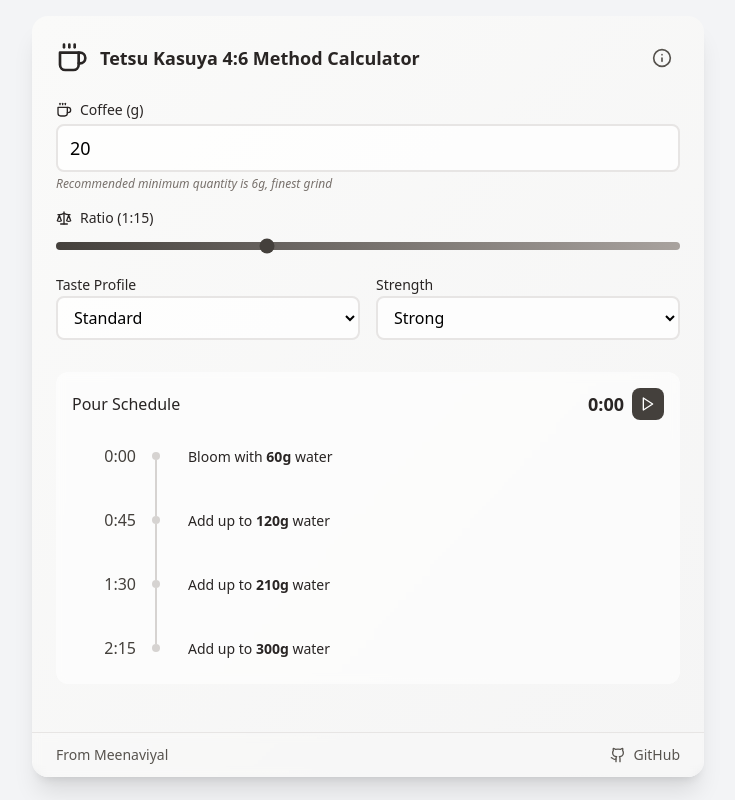
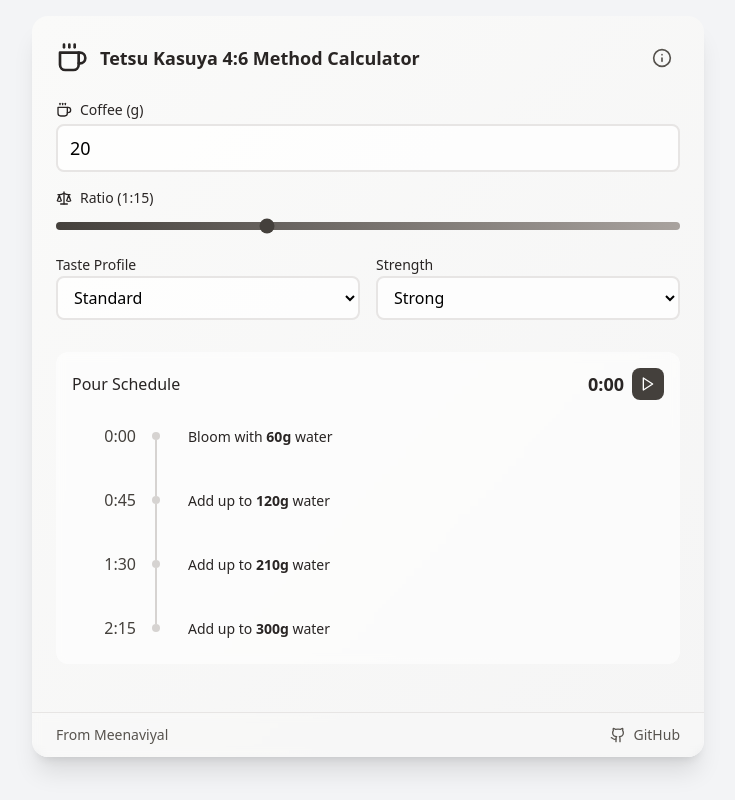
Before and after one commit to meenaviyal/v60-calculator, a React (Vite) app: page / in a window 1280 px wide. Shown: the whole page, without its empty margins (272-1007 px from the left). Built offline with nearby package versions, Linux system fonts and the light colour scheme; the HTML template or start-up script is replaced by a standard one.

Commit message:
Update TetsuCalculator.jsx - Space saving

```diff
--- a/src/components/TetsuCalculator.jsx
+++ b/src/components/TetsuCalculator.jsx
@@ -157,9 +157,6 @@ const TetsuCalculator = () => {
                              focus:ring-2 focus:ring-stone-500 focus:border-transparent transition-all text-lg"
                     placeholder="20"
                   />
-                  <p className="text-xs text-stone-500 italic">
-                    Recommended minimum quantity is 6g, finest grind
-                  </p>
                 </div>
               </div>
 
```
